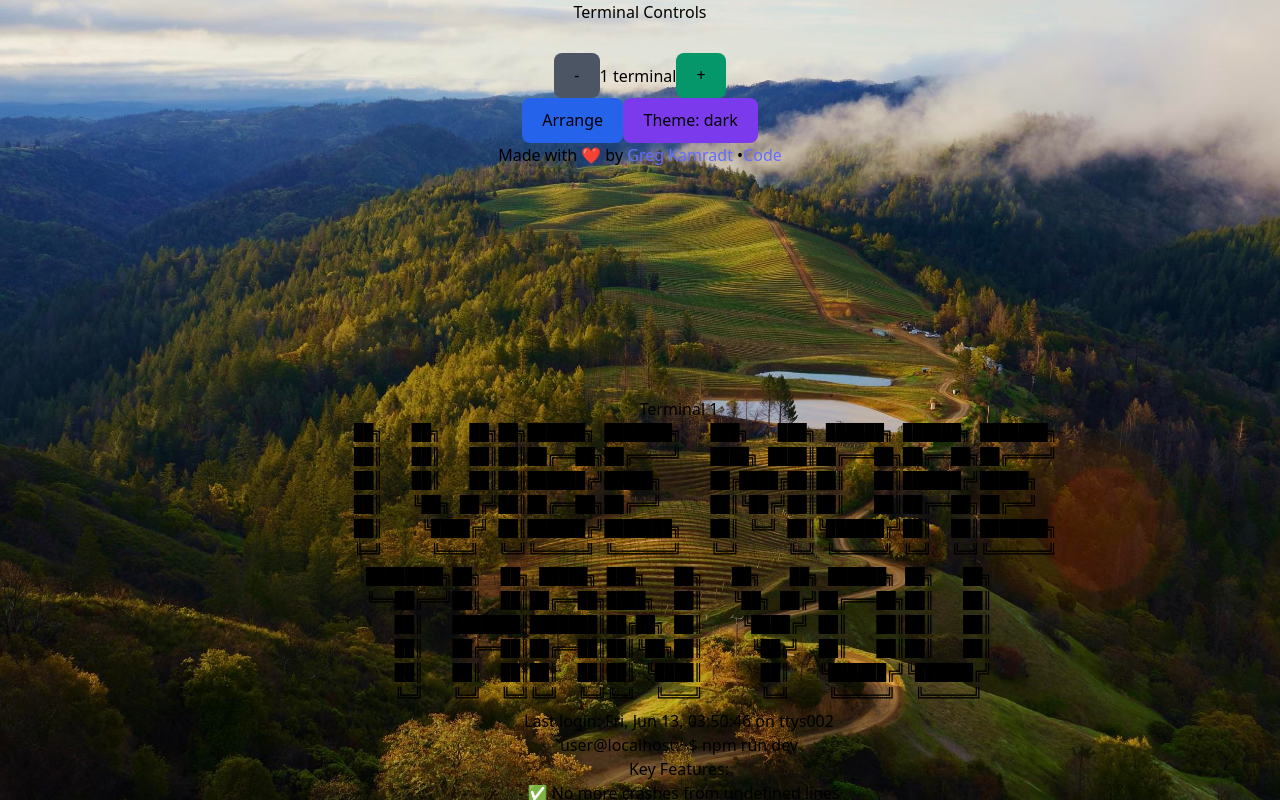
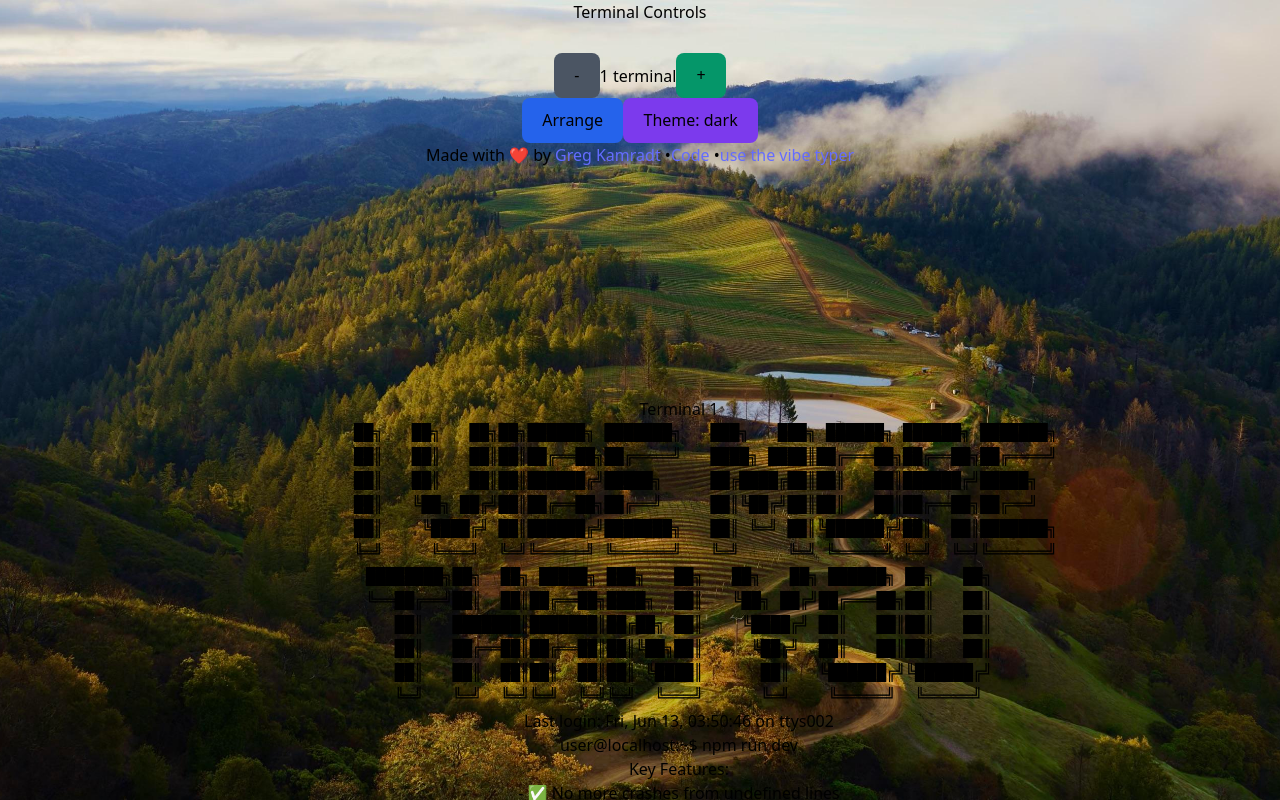
Before and after one commit to yolleygit/MultiTerminalCodeViz, a React (Vite) app: page / in a window 1280 px wide. Built offline with nearby package versions, Linux system fonts and the light colour scheme.

Commit message:
Add vibe typer link in controls footer

```diff
--- a/src/components/ControlsPanel/ControlsPanel.tsx
+++ b/src/components/ControlsPanel/ControlsPanel.tsx
@@ -136,6 +136,13 @@ export function ControlsPanel({
               >
                 Code
               </a>
+              {' '}•
+              <a
+                href="/typer"
+                className="text-blue-400 hover:text-blue-300 transition-colors underline"
+              >
+                use the vibe typer
+              </a>
             </p>
           </div>
         </div>
```
Also changed, not shown: 1 other file (tests, documents, lock files or other folders).
